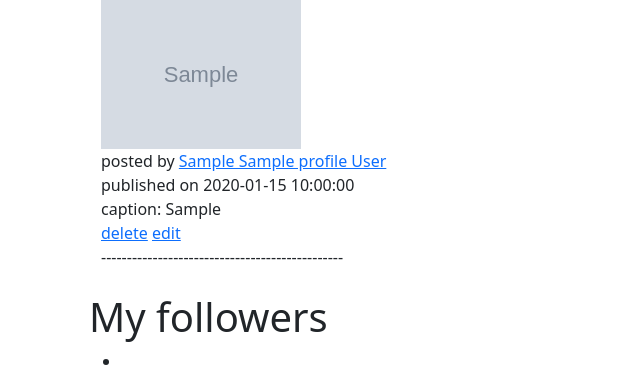
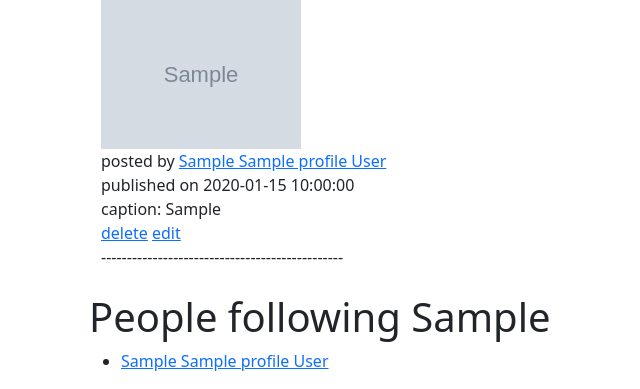
Before and after one commit to RachelleBadua/Ecommerce-Assignment2, a PHP site: page /Profile/index in a window 1280 px wide. Shown: the part 586-975 px from the top of the page, without its empty margins (146-786 px from the left). Run offline with PHP 8.4, Linux system fonts and the light colour scheme; the visitor is signed in with stand-in values (Sample User, id 1); tables that the repository leaves empty or names only in its code hold one stand-in row (values such as "Sample post"); grey boxes marked "Sample" are stand-in pictures; data that the repository does not hold is empty.

Commit message:
3/21/2023, display people who follows, need to display the publication of following

```diff
--- a/app/models/Profile.php
+++ b/app/models/Profile.php
@@ -54,9 +54,9 @@ class Profile extends \app\core\Model{
     }
 
     public function getFollowers(){
-        $SQL = "SELECT * FROM follow WHERE follower_id=:follower_id";
+        $SQL = "SELECT * FROM follow WHERE followed_id=:followed_id";
         $STH = $this->connection->prepare($SQL);
-        $STH->execute(['follower_id'=>$this->user_id]);
+        $STH->execute(['followed_id'=>$this->user_id]);
         $STH->setFetchMode(\PDO::FETCH_CLASS, 'app\\models\\Publication');
         return $STH->fetchAll();
     }
--- a/app/views/Profile/details.php
+++ b/app/views/Profile/details.php
@@ -48,13 +48,21 @@ foreach ($publications as $publication) {
 }
 ?>
 
-<h1>My followers</h1>
+<h1>People following <?=$data->first_name?></h1>
 <ul>
 <?php
 $followers = $data->getFollowers();
 foreach ($followers as $follower) { ?>
 
-<li><a href="/Profile/details/<?=$profile->user_id?>"><?=$profile->first_name . " " . $profile->middle_name . " " . $profile->last_name?></a></li>
+<li>
+	<a href="/Profile/details/<?=$follower->follower_id?>">
+		<?php
+			$follows = new \app\models\Profile();
+			$follows = $follows->getByUserId($follower->follower_id);
+		?>
+		<?=$follows->first_name . " " . $follows->middle_name . " " . $follows->last_name?>
+	</a>
+</li>
 
 <?php
 }
```
